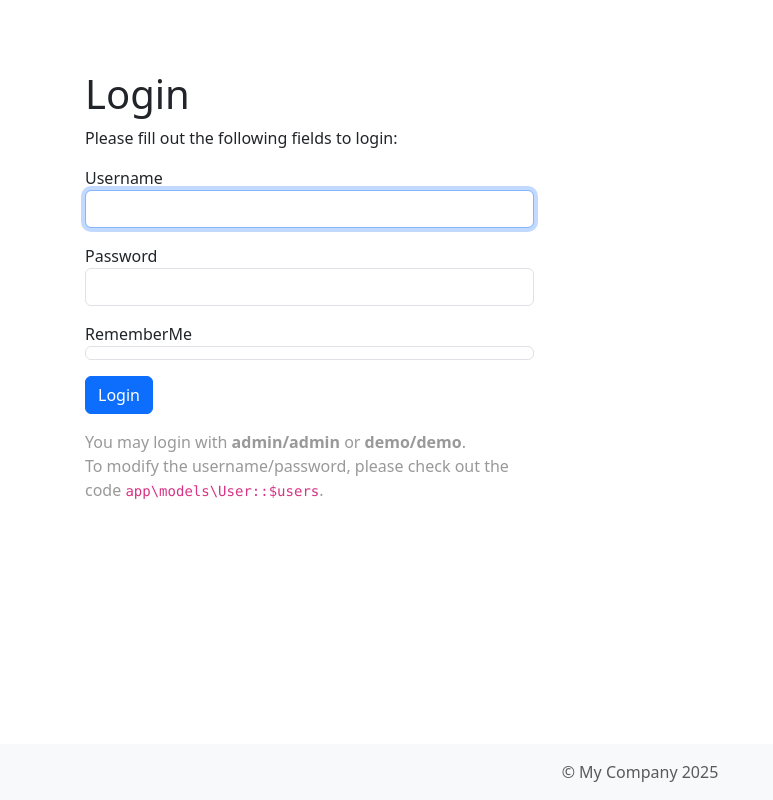
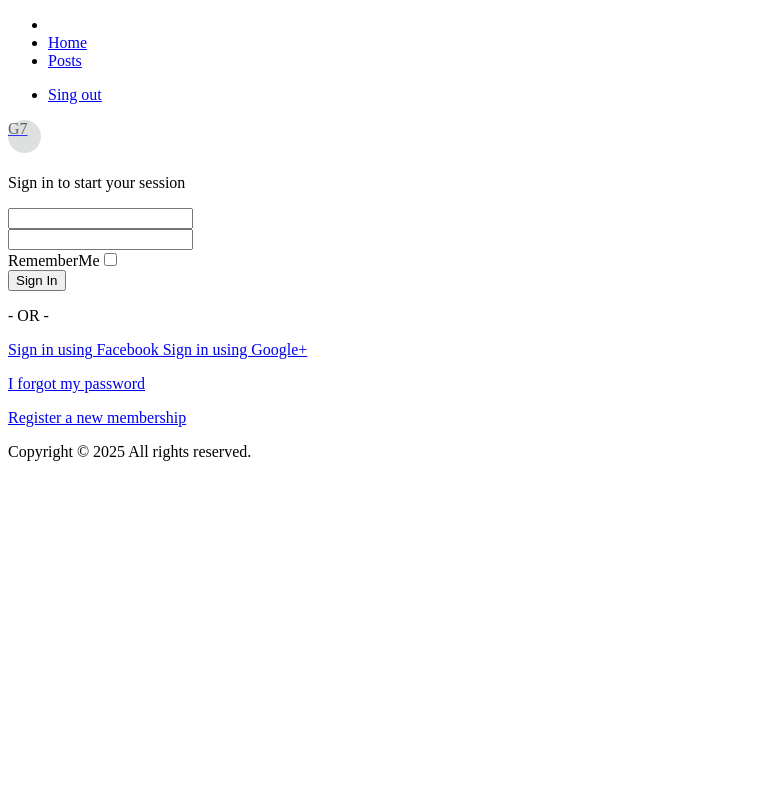
Before and after one commit to wofun/test-task, a Yii app: template views/site/login.php in a window 1280 px wide. Shown: the whole page, without its empty margins (0-773 px from the left). Run offline with PHP 8.4 and a stand-in for Yii, Linux system fonts and the light colour scheme; the template is opened without the code that fills it, so the values that code supplies are empty; form fields are guessed from the names that the template uses; some libraries are stand-ins or nearby versions.

Commit message:
Admin panel desing; Stable version of the docker settings

```diff
--- a/config/console.php
+++ b/config/console.php
@@ -26,6 +26,12 @@ $config = [
             ],
         ],
         'db' => $db,
+        'mailer' => [
+            'class' => \yii\symfonymailer\Mailer::class,
+            'viewPath' => '@app/mail',
+            // send all mails to a file by default.
+            'useFileTransport' => true,
+        ],
     ],
     'params' => $params,
     'modules' => [
--- a/config/db.php
+++ b/config/db.php
@@ -1,5 +1,4 @@
 <?php
-
 return [
     'class' => 'yii\db\Connection',
     'dsn' => 'mysql:host=' . env('DB_HOST') . ':' . env('DB_PORT') . ';dbname=' . env('DB_DATABASE'),
--- /dev/null
+++ b/views/layouts/content.php
@@ -0,0 +1,42 @@
+<?php
+/* @var $content string */
+
+use yii\bootstrap4\Breadcrumbs;
+?>
+<div class="content-wrapper">
+    <!-- Content Header (Page header) -->
+    <div class="content-header">
+        <div class="container-fluid">
+            <div class="row mb-2">
+                <div class="col-sm-6">
+                    <h1 class="m-0">
+                        <?php
+                        if (!is_null($this->title)) {
+                            echo \yii\helpers\Html::encode($this->title);
+                        } else {
+                            echo \yii\helpers\Inflector::camelize($this->context->id);
+                        }
+                        ?>
+                    </h1>
+                </div><!-- /.col -->
+                <div class="col-sm-6">
+                    <?php
+                    echo Breadcrumbs::widget([
+                        'links' => isset($this->params['breadcrumbs']) ? $this->params['breadcrumbs'] : [],
+                        'options' => [
+                            'class' => 'breadcrumb float-sm-right'
+                        ]
+                    ]);
+                    ?>
+                </div><!-- /.col -->
+            </div><!-- /.row -->
+        </div><!-- /.container-fluid -->
+    </div>
+    <!-- /.content-header -->
+
+    <!-- Main content -->
+    <div class="content">
+        <?= $content ?><!-- /.container-fluid -->
+    </div>
+    <!-- /.content -->
+</div>
--- /dev/null
+++ b/views/layouts/control-sidebar.php
@@ -0,0 +1,5 @@
+<!-- Control Sidebar -->
+<aside class="control-sidebar control-sidebar-dark">
+    <!-- Control sidebar content goes here -->
+</aside>
+<!-- /.control-sidebar -->
--- /dev/null
+++ b/views/layouts/footer.php
@@ -0,0 +1,4 @@
+<footer class="main-footer">
+    Copyright &copy; 2025
+    All rights reserved.
+</footer>
--- a/views/layouts/main.php
+++ b/views/layouts/main.php
@@ -1,78 +1,54 @@
 <?php
 
-/** @var yii\web\View $this */
-/** @var string $content */
+/* @var $this \yii\web\View */
+/* @var $content string */
 
-use app\assets\AppAsset;
-use app\widgets\Alert;
-use yii\bootstrap5\Breadcrumbs;
-use yii\bootstrap5\Html;
-use yii\bootstrap5\Nav;
-use yii\bootstrap5\NavBar;
+use yii\helpers\Html;
 
-AppAsset::register($this);
+\hail812\adminlte3\assets\FontAwesomeAsset::register($this);
+\hail812\adminlte3\assets\AdminLteAsset::register($this);
+$this->registerCssFile('https://fonts.googleapis.com/css?family=Source+Sans+Pro:300,400,400i,700&display=fallback');
 
-$this->registerCsrfMetaTags();
-$this->registerMetaTag(['charset' => Yii::$app->charset], 'charset');
-$this->registerMetaTag(['name' => 'viewport', 'content' => 'width=device-width, initial-scale=1, shrink-to-fit=no']);
-$this->registerMetaTag(['name' => 'description', 'content' => $this->params['meta_description'] ?? '']);
-$this->registerMetaTag(['name' => 'keywords', 'content' => $this->params['meta_keywords'] ?? '']);
-$this->registerLinkTag(['rel' => 'icon', 'type' => 'image/x-icon', 'href' => Yii::getAlias('@web/favicon.ico')]);
+$assetDir = Yii::$app->assetManager->getPublishedUrl('@vendor/almasaeed2010/adminlte/dist');
+
+$publishedRes = Yii::$app->assetManager->publish('@vendor/hail812/yii2-adminlte3/src/web/js');
+$this->registerJsFile($publishedRes[1] . '/control_sidebar.js', ['depends' => '\hail812\adminlte3\assets\AdminLteAsset']);
 ?>
 <?php $this->beginPage() ?>
 <!DOCTYPE html>
-<html lang="<?= Yii::$app->language ?>" class="h-100">
+<html lang="<?= Yii::$app->language ?>">
 
 <head>
-    <title><?= Html::encode($this->title) ?> - Test Task</title>
+    <meta charset="<?= Yii::$app->charset ?>">
+    <meta http-equiv="X-UA-Compatible" content="IE=edge">
+    <meta name="viewport" content="width=device-width, initial-scale=1">
+    <?php $this->registerCsrfMetaTags() ?>
+    <title><?= Html::encode($this->title) ?> - <?= env('APP_NAME') ?> </title>
     <?php $this->head() ?>
 </head>
 
-<body class="d-flex flex-column h-100">
+<body class="hold-transition sidebar-mini">
     <?php $this->beginBody() ?>
 
-    <header id="header">
-        <?php
-        NavBar::begin([
-            'brandLabel' => Yii::$app->name,
-            'brandUrl' => Yii::$app->homeUrl,
-            'options' => ['class' => 'navbar-expand-md navbar-dark bg-dark fixed-top']
-        ]);
-        echo Nav::widget([
-            'options' => ['class' => 'navbar-nav ms-auto'],
-            'items' => [
-                ['label' => 'Posts', 'url' => ['/posts']],
-                Yii::$app->user->isGuest ?
-                    ['label' => 'Sign in', 'url' => ['/user/security/login']] :
-                    [
-                        'label' => 'Sign out (' . Yii::$app->user->identity->username . ')',
-                        'url' => ['/user/security/logout'],
-                        'linkOptions' => ['data-method' => 'post']
-                    ],
-            ]
-        ]);
-        NavBar::end();
-        ?>
-    </header>
+    <div class="wrapper">
+        <!-- Navbar -->
+        <?= $this->render('navbar', ['assetDir' => $assetDir]) ?>
+        <!-- /.navbar -->
 
-    <main id="main" class="flex-shrink-0" role="main">
-        <div class="container">
-            <?php if (!empty($this->params['breadcrumbs'])): ?>
-                <?= Breadcrumbs::widget(['links' => $this->params['breadcrumbs']]) ?>
+        <!-- Main Sidebar Container -->
+        <?= $this->render('sidebar', ['assetDir' => $assetDir]) ?>
 
-            <?php endif ?>
-            <?= Alert::widget() ?>
-            <?= $content ?>
-        </div>
-    </main>
+        <!-- Content Wrapper. Contains page content -->
+        <?= $this->render('content', ['content' => $content, 'assetDir' => $assetDir]) ?>
+        <!-- /.content-wrapper -->
 
-    <footer id="footer" class="mt-auto py-3 bg-light">
-        <div class="container">
-            <div class="row text-muted">
-                <div class="col-md-12 text-center">&copy; My Company <?= date('Y') ?></div>
-            </div>
-        </div>
-    </footer>
+        <!-- Control Sidebar -->
+        <?= $this->render('control-sidebar') ?>
+        <!-- /.control-sidebar -->
+
+        <!-- Main Footer -->
+        <?= $this->render('footer') ?>
+    </div>
 
     <?php $this->endBody() ?>
 </body>
--- /dev/null
+++ b/views/layouts/navbar.php
@@ -0,0 +1,30 @@
+<?php
+
+use yii\helpers\Html;
+use yii\helpers\Url;
+
+?>
+<!-- Navbar -->
+<nav class="main-header navbar navbar-expand navbar-white navbar-light">
+    <!-- Left navbar links -->
+    <ul class="navbar-nav">
+        <li class="nav-item">
+            <a class="nav-link" data-widget="pushmenu" href="#" role="button"><i class="fas fa-bars"></i></a>
+        </li>
+        <li class="nav-item d-none d-sm-inline-block">
+            <a href="<?= Url::home() ?>" class="nav-link <?= Yii::$app->requestedRoute === '' ? 'active' : '' ?>">Home</a>
+        </li>
+        <li class="nav-item d-none d-sm-inline-block">
+            <a href="<?= Url::to(['post/index']) ?>" class="nav-link <?= Yii::$app->requestedRoute === 'post/index' ? 'active' : '' ?>">Posts</a>
+        </li>
+    </ul>
+
+    <!-- Right navbar links -->
+    <ul class="navbar-nav ml-auto">
+
+        <li class="nav-item">
+            <?= Html::a('<i class="fas fa-sign-out-alt"></i> ' . 'Sing out', ['/site/logout'], ['data-method' => 'post', 'class' => 'nav-link']) ?>
+        </li>
+    </ul>
+</nav>
+<!-- /.navbar -->
--- /dev/null
+++ b/views/layouts/sidebar.php
@@ -0,0 +1,35 @@
+<style>
+    .logo {
+        border-radius: 50%;
+        background-color: #D6D8D8;
+        width: 33px;
+        height: 33px;
+        color: #353A40;
+        opacity: .8;
+        margin-right: 5px;
+    }
+</style>
+
+<aside class="main-sidebar sidebar-dark-primary elevation-4">
+    <!-- Brand Logo -->
+    <a href="index3.html" class="brand-link d-flex">
+        <div class="round-50 logo h3">G7</div>
+        <span class="brand-text font-weight-light"><?= env('APP_NAME') ?></span>
+    </a>
+
+    <!-- Sidebar -->
+    <div class="sidebar">
+        <!-- Sidebar Menu -->
+        <nav class="mt-2">
+            <?php
+            echo \hail812\adminlte\widgets\Menu::widget([
+                'items' => [
+                    ['label' => 'Posts', 'url' => ['post/index'], 'active' => Yii::$app->requestedRoute === 'post/index'],
+                ],
+            ]);
+            ?>
+        </nav>
+        <!-- /.sidebar-menu -->
+    </div>
+    <!-- /.sidebar -->
+</aside>
--- a/views/site/login.php
+++ b/views/site/login.php
@@ -1,55 +1,64 @@
 <?php
+use yii\helpers\Html;
+?>
+<div class="card">
+    <div class="card-body login-card-body">
+        <p class="login-box-msg">Sign in to start your session</p>
 
-/** @var yii\web\View $this */
-/** @var yii\bootstrap5\ActiveForm $form */
+        <?php $form = \yii\bootstrap4\ActiveForm::begin(['id' => 'login-form']) ?>
 
-/** @var app\models\LoginForm $model */
+        <?= $form->field($model,'username', [
+            'options' => ['class' => 'form-group has-feedback'],
+            'inputTemplate' => '{input}<div class="input-group-append"><div class="input-group-text"><span class="fas fa-envelope"></span></div></div>',
+            'template' => '{beginWrapper}{input}{error}{endWrapper}',
+            'wrapperOptions' => ['class' => 'input-group mb-3']
+        ])
+            ->label(false)
+            ->textInput(['placeholder' => $model->getAttributeLabel('username')]) ?>
 
-use yii\bootstrap5\ActiveForm;
-use yii\bootstrap5\Html;
-
-$this->title = 'Login';
-$this->params['breadcrumbs'][] = $this->title;
-?>
-<div class="site-login">
-    <h1><?= Html::encode($this->title) ?></h1>
-
-    <p>Please fill out the following fields to login:</p>
+        <?= $form->field($model, 'password', [
+            'options' => ['class' => 'form-group has-feedback'],
+            'inputTemplate' => '{input}<div class="input-group-append"><div class="input-group-text"><span class="fas fa-lock"></span></div></div>',
+            'template' => '{beginWrapper}{input}{error}{endWrapper}',
+            'wrapperOptions' => ['class' => 'input-group mb-3']
+        ])
+            ->label(false)
+            ->passwordInput(['placeholder' => $model->getAttributeLabel('password')]) ?>
 
         <div class="row">
-        <div class="col-lg-5">
-
-            <?php $form = ActiveForm::begin([
-                'id' => 'login-form',
-                'fieldConfig' => [
-                    'template' => "{label}\n{input}\n{error}",
-                    'labelOptions' => ['class' => 'col-lg-1 col-form-label mr-lg-3'],
-                    'inputOptions' => ['class' => 'col-lg-3 form-control'],
-                    'errorOptions' => ['class' => 'col-lg-7 invalid-feedback'],
+            <div class="col-8">
+                <?= $form->field($model, 'rememberMe')->checkbox([
+                    'template' => '<div class="icheck-primary">{input}{label}</div>',
+                    'labelOptions' => [
+                        'class' => ''
                     ],
-            ]); ?>
-
-            <?= $form->field($model, 'username')->textInput(['autofocus' => true]) ?>
-
-            <?= $form->field($model, 'password')->passwordInput() ?>
-
-            <?= $form->field($model, 'rememberMe')->checkbox([
-                'template' => "<div class=\"custom-control custom-checkbox\">{input} {label}</div>\n<div class=\"col-lg-8\">{error}</div>",
+                    'uncheck' => null
                 ]) ?>
-
-            <div class="form-group">
-                <div>
-                    <?= Html::submitButton('Login', ['class' => 'btn btn-primary', 'name' => 'login-button']) ?>
+            </div>
+            <div class="col-4">
+                <?= Html::submitButton('Sign In', ['class' => 'btn btn-primary btn-block']) ?>
             </div>
         </div>
 
-            <?php ActiveForm::end(); ?>
+        <?php \yii\bootstrap4\ActiveForm::end(); ?>
 
-            <div style="color:#999;">
-                You may login with <strong>admin/admin</strong> or <strong>demo/demo</strong>.<br>
-                To modify the username/password, please check out the code <code>app\models\User::$users</code>.
+        <div class="social-auth-links text-center mb-3">
+            <p>- OR -</p>
+            <a href="#" class="btn btn-block btn-primary">
+                <i class="fab fa-facebook mr-2"></i> Sign in using Facebook
+            </a>
+            <a href="#" class="btn btn-block btn-danger">
+                <i class="fab fa-google-plus mr-2"></i> Sign in using Google+
+            </a>
         </div>
+        <!-- /.social-auth-links -->
 
+        <p class="mb-1">
+            <a href="forgot-password.html">I forgot my password</a>
+        </p>
+        <p class="mb-0">
+            <a href="register.html" class="text-center">Register a new membership</a>
+        </p>
     </div>
+    <!-- /.login-card-body -->
 </div>
-</div>
```
Also changed, not shown: config/web.php (+12 -5 lines), docker-compose.yml (+5 -4 lines), rbac/PostAuthorRule.php (added, +25 -0 lines), rbac/migrations/m250704_093104_init_rbac.php (added, +55 -0 lines), views/layouts/main-login.php (added, +41 -0 lines), views/site/error.php (+28 -16 lines), views/site/index.php (+13 -7 lines), README.md, 1 other file. Lines whose indentation alone changed are shown as unchanged.
